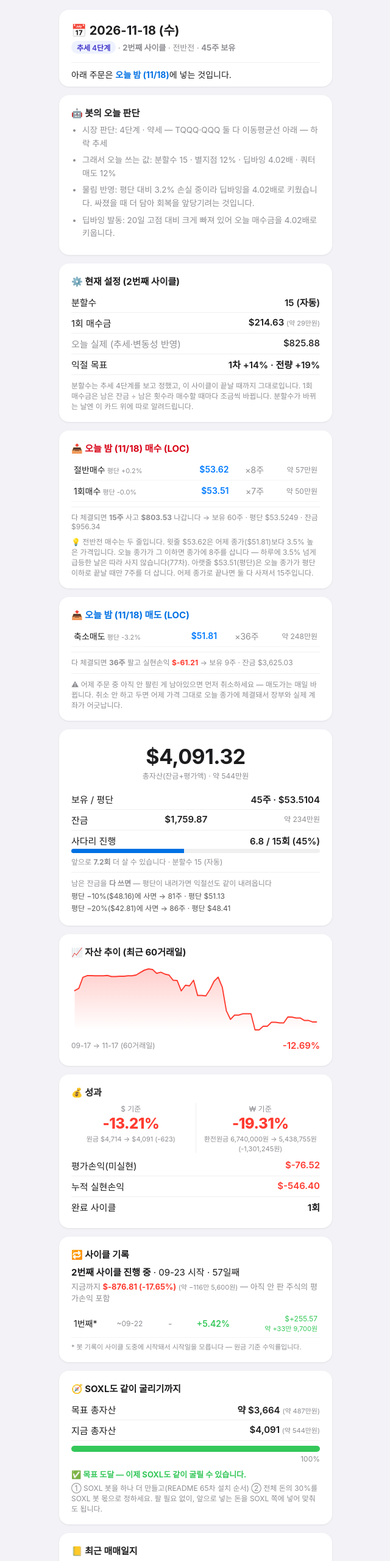
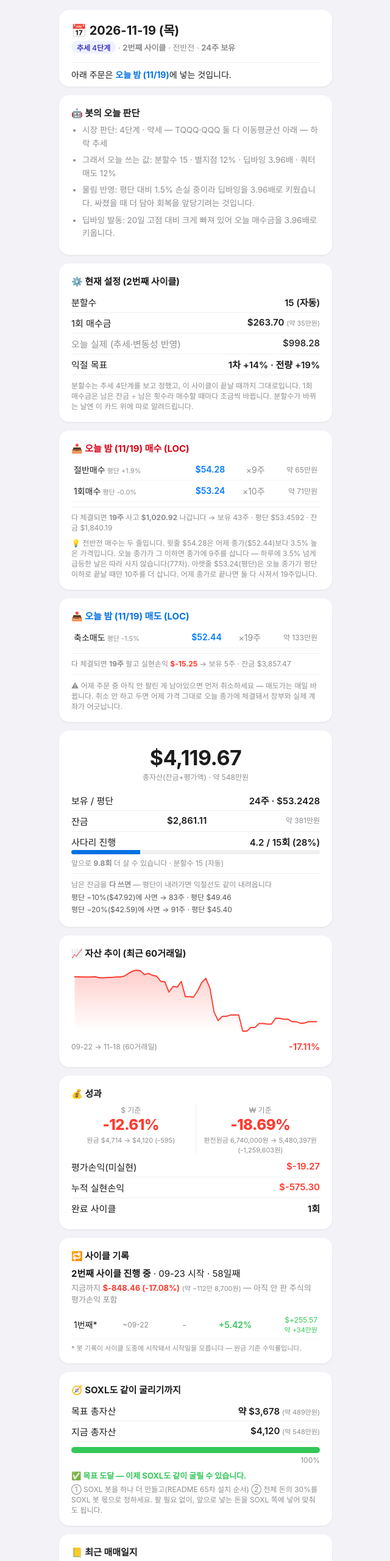
Before and after one commit to jm25120575-cyber/tqqq-view, a plain HTML site: page index.html in a window 1280 px wide. Shown: the top 2560 px of the page at 61% size, without its empty margins (319-959 px from the left). Drawn offline with Linux system fonts and the light colour scheme.

Commit message:
auto: 44453592666 대시보드 갱신 jm25120575-cyber/tqqq-bot@fdc51a0764aee5762bdccc7c0211deb1b1d6fbf8

```diff
--- a/index.html
+++ b/index.html
@@ -49,49 +49,49 @@
 </style>
 </head><body>
 <div class="card" style="padding-bottom:10px;">
-  <h1 style="margin:0;">📅 2026-11-18 (수)</h1>
-  <div class="sub" style="margin-top:4px;"><span class="badge">추세 4단계</span> · <b style="color:var(--fg);">2번째 사이클</b> · 전반전 · <b style="color:var(--fg);">45주 보유</b></div>
+  <h1 style="margin:0;">📅 2026-11-19 (목)</h1>
+  <div class="sub" style="margin-top:4px;"><span class="badge">추세 4단계</span> · <b style="color:var(--fg);">2번째 사이클</b> · 전반전 · <b style="color:var(--fg);">24주 보유</b></div>
   <p style="font-size:14px;margin:9px 0 0;padding-top:9px;border-top:1px solid var(--line);">
-    아래 주문은 <b style="color:#0071e3;">오늘 밤 (11/18)</b>에 넣는 것입니다.</p>
+    아래 주문은 <b style="color:#0071e3;">오늘 밤 (11/19)</b>에 넣는 것입니다.</p>
 </div>
 
 <div class="card">
   <div class="section-title">🤖 봇의 오늘 판단</div>
-  <ul style="margin:0;padding-left:18px;font-size:13.5px;color:var(--sub);line-height:1.6;"><li style="margin-bottom:6px;">시장 판단: 4단계 · 약세 — TQQQ·QQQ 둘 다 이동평균선 아래 — 하락 추세</li><li style="margin-bottom:6px;">그래서 오늘 쓰는 값: 분할수 15 · 별지점 12% · 딥바잉 4.02배 · 쿼터매도 12%</li><li style="margin-bottom:6px;">물림 반영: 평단 대비 3.2% 손실 중이라 딥바잉을 4.02배로 키웠습니다. 싸졌을 때 더 담아 회복을 앞당기려는 것입니다.</li><li style="margin-bottom:6px;">딥바잉 발동: 20일 고점 대비 크게 빠져 있어 오늘 매수금을 4.02배로 키웁니다.</li></ul>
+  <ul style="margin:0;padding-left:18px;font-size:13.5px;color:var(--sub);line-height:1.6;"><li style="margin-bottom:6px;">시장 판단: 4단계 · 약세 — TQQQ·QQQ 둘 다 이동평균선 아래 — 하락 추세</li><li style="margin-bottom:6px;">그래서 오늘 쓰는 값: 분할수 15 · 별지점 12% · 딥바잉 3.96배 · 쿼터매도 12%</li><li style="margin-bottom:6px;">물림 반영: 평단 대비 1.5% 손실 중이라 딥바잉을 3.96배로 키웠습니다. 싸졌을 때 더 담아 회복을 앞당기려는 것입니다.</li><li style="margin-bottom:6px;">딥바잉 발동: 20일 고점 대비 크게 빠져 있어 오늘 매수금을 3.96배로 키웁니다.</li></ul>
 </div>
 
 <div class="card">
   <div class="section-title">⚙️ 현재 설정 (2번째 사이클)</div>
   <div class="stat"><span>분할수</span><b>15 (자동)</b></div>
-  <div class="stat"><span>1회 매수금</span><b>$214.63 <span style="font-size:11px;color:var(--sub);font-weight:400;">(약 29만원)</span></b></div>
-  <div class="stat"><span style="color:var(--sub);">오늘 실제 (추세·변동성 반영)</span><b style="font-weight:500;">$825.88</b></div>
+  <div class="stat"><span>1회 매수금</span><b>$263.70 <span style="font-size:11px;color:var(--sub);font-weight:400;">(약 35만원)</span></b></div>
+  <div class="stat"><span style="color:var(--sub);">오늘 실제 (추세·변동성 반영)</span><b style="font-weight:500;">$998.28</b></div>
   <div class="stat"><span>익절 목표</span><b>1차 +14% · 전량 +19%</b></div>
   <p style="font-size:12px;color:var(--sub);margin:8px 0 0;">분할수는 추세 4단계를 보고 정했고, 이 사이클이 끝날 때까지 그대로입니다. 1회 매수금은 남은 잔금 ÷ 남은 횟수라 매수할 때마다 조금씩 바뀝니다. 분할수가 바뀌는 날엔 이 카드 위에 따로 알려드립니다.</p>
 </div>
 
 <div class="card buy">
-  <div class="section-title">📥 오늘 밤 (11/18) 매수 (LOC)</div>
-  <table><tr><td>절반매수<span style="color:#8e8e93;font-size:11px;"> 평단 +0.2%</span></td><td class="px">$53.62</td><td class="qty">×8주</td><td class="won">약 57만원</td></tr><tr><td>1회매수<span style="color:#8e8e93;font-size:11px;"> 평단 -0.0%</span></td><td class="px">$53.51</td><td class="qty">×7주</td><td class="won">약 50만원</td></tr></table>
-  <p style="font-size:12px;color:#8e8e93;margin:8px 0 0;border-top:1px solid var(--line);padding-top:7px;">다 체결되면 <b>15주</b> 사고 <b>$803.53</b> 나갑니다 → 보유 60주 · 평단 $53.5249 · 잔금 $956.34</p>
-  <p style="font-size:12px;color:var(--sub);margin:8px 0 0;">💡 전반전 매수는 두 줄입니다. 윗줄 $53.62은 어제 종가($51.81)보다 3.5% 높은 가격입니다. 오늘 종가가 그 이하면 종가에 8주를 삽니다 — 하루에 3.5% 넘게 급등한 날은 따라 사지 않습니다(77차). 아랫줄 $53.51(평단)은 오늘 종가가 평단 이하로 끝날 때만 7주를 더 삽니다. 어제 종가로 끝나면 둘 다 사져서 15주입니다.</p>
+  <div class="section-title">📥 오늘 밤 (11/19) 매수 (LOC)</div>
+  <table><tr><td>절반매수<span style="color:#8e8e93;font-size:11px;"> 평단 +1.9%</span></td><td class="px">$54.28</td><td class="qty">×9주</td><td class="won">약 65만원</td></tr><tr><td>1회매수<span style="color:#8e8e93;font-size:11px;"> 평단 -0.0%</span></td><td class="px">$53.24</td><td class="qty">×10주</td><td class="won">약 71만원</td></tr></table>
+  <p style="font-size:12px;color:#8e8e93;margin:8px 0 0;border-top:1px solid var(--line);padding-top:7px;">다 체결되면 <b>19주</b> 사고 <b>$1,020.92</b> 나갑니다 → 보유 43주 · 평단 $53.4592 · 잔금 $1,840.19</p>
+  <p style="font-size:12px;color:var(--sub);margin:8px 0 0;">💡 전반전 매수는 두 줄입니다. 윗줄 $54.28은 어제 종가($52.44)보다 3.5% 높은 가격입니다. 오늘 종가가 그 이하면 종가에 9주를 삽니다 — 하루에 3.5% 넘게 급등한 날은 따라 사지 않습니다(77차). 아랫줄 $53.24(평단)은 오늘 종가가 평단 이하로 끝날 때만 10주를 더 삽니다. 어제 종가로 끝나면 둘 다 사져서 19주입니다.</p>
 </div>
 
 <div class="card sell">
-  <div class="section-title">📤 오늘 밤 (11/18) 매도 (LOC)</div>
-  <table><tr><td>축소매도<span style="color:#8e8e93;font-size:11px;"> 평단 -3.2%</span></td><td class="px">$51.81</td><td class="qty">×36주</td><td class="won">약 248만원</td></tr></table>
-  <p style="font-size:12px;color:#8e8e93;margin:8px 0 0;border-top:1px solid var(--line);padding-top:7px;">다 체결되면 <b>36주</b> 팔고 실현손익 <b style="color:#ff3b30;">$-61.21</b> → 보유 9주 · 잔금 $3,625.03</p>
+  <div class="section-title">📤 오늘 밤 (11/19) 매도 (LOC)</div>
+  <table><tr><td>축소매도<span style="color:#8e8e93;font-size:11px;"> 평단 -1.5%</span></td><td class="px">$52.44</td><td class="qty">×19주</td><td class="won">약 133만원</td></tr></table>
+  <p style="font-size:12px;color:#8e8e93;margin:8px 0 0;border-top:1px solid var(--line);padding-top:7px;">다 체결되면 <b>19주</b> 팔고 실현손익 <b style="color:#ff3b30;">$-15.25</b> → 보유 5주 · 잔금 $3,857.47</p>
   <p style="font-size:12px;color:var(--sub);margin:10px 0 0;border-top:1px solid var(--line);padding-top:8px;">
     ⚠ 어제 주문 중 아직 안 팔린 게 남아있으면 먼저 취소하세요 — 매도가는 매일 바뀝니다.
     취소 안 하고 두면 어제 가격 그대로 오늘 종가에 체결돼서 장부와 실제 계좌가 어긋납니다.</p>
 </div>
 <div class="card">
   <div class="hero" style="margin-top:0;">
-    <div class="num">$4,091.32</div>
-    <div class="lbl">총자산(잔금+평가액) · 약 544만원</div>
+    <div class="num">$4,119.67</div>
+    <div class="lbl">총자산(잔금+평가액) · 약 548만원</div>
   </div>
-  <div class="stat"><span>보유 / 평단</span><b>45주 · $53.5104</b></div>
-  <div class="stat"><span>잔금</span><b>$1,759.87</b> <span style="color:#8e8e93;font-size:12px">약 234만원</span></div>
-  <div class="stat" style="border-bottom:none;padding-bottom:0;"><span>사다리 진행</span><b>6.8 / 15회 (45%)</b></div><div style="height:7px;border-radius:4px;background:var(--line);overflow:hidden;margin:3px 0 5px;"><div style="height:100%;width:45.3%;background:#0071e3;"></div></div><p style="font-size:12px;color:#8e8e93;margin:0 0 6px;">앞으로 <b style="color:var(--fg);">7.2회</b> 더 살 수 있습니다 · 분할수 15 (자동)</p><p style="font-size:12px;color:#8e8e93;margin:9px 0 4px;padding-top:8px;border-top:1px solid var(--line);">남은 잔금을 <b style="color:var(--fg);">다 쓰면</b> — 평단이 내려가면 익절선도 같이 내려옵니다</p><p style="font-size:12px;color:#555;margin:0 0 3px;">평단 −10%($48.16)에 사면 → 81주 · 평단 $51.13</p><p style="font-size:12px;color:#555;margin:0 0 3px;">평단 −20%($42.81)에 사면 → 86주 · 평단 $48.41</p>
+  <div class="stat"><span>보유 / 평단</span><b>24주 · $53.2428</b></div>
+  <div class="stat"><span>잔금</span><b>$2,861.11</b> <span style="color:#8e8e93;font-size:12px">약 381만원</span></div>
+  <div class="stat" style="border-bottom:none;padding-bottom:0;"><span>사다리 진행</span><b>4.2 / 15회 (28%)</b></div><div style="height:7px;border-radius:4px;background:var(--line);overflow:hidden;margin:3px 0 5px;"><div style="height:100%;width:27.7%;background:#0071e3;"></div></div><p style="font-size:12px;color:#8e8e93;margin:0 0 6px;">앞으로 <b style="color:var(--fg);">9.8회</b> 더 살 수 있습니다 · 분할수 15 (자동)</p><p style="font-size:12px;color:#8e8e93;margin:9px 0 4px;padding-top:8px;border-top:1px solid var(--line);">남은 잔금을 <b style="color:var(--fg);">다 쓰면</b> — 평단이 내려가면 익절선도 같이 내려옵니다</p><p style="font-size:12px;color:#555;margin:0 0 3px;">평단 −10%($47.92)에 사면 → 83주 · 평단 $49.46</p><p style="font-size:12px;color:#555;margin:0 0 3px;">평단 −20%($42.59)에 사면 → 91주 · 평단 $45.40</p>
 </div>
 
 <div class="card">
@@ -105,13 +105,13 @@
       <stop offset="100%" stop-color="#ff3b30" stop-opacity="0"/>
     </linearGradient>
   </defs>
-  <polygon points="6.0,110.0 6.0,45.6 13.3,41.8 20.5,23.9 27.8,21.1 35.0,21.1 42.3,21.2 49.5,21.3 56.8,21.3 64.0,20.7 71.3,22.5 78.5,22.5 85.8,22.1 93.1,22.1 100.3,21.3 107.6,21.3 114.8,20.0 122.1,15.9 129.3,12.0 136.6,10.0 143.8,11.1 151.1,17.3 158.3,15.4 165.6,18.4 172.8,19.9 180.1,28.4 187.4,29.1 194.6,46.0 201.9,36.8 209.1,37.8 216.4,28.5 223.6,53.6 230.9,53.6 238.1,54.2 245.4,43.7 252.6,30.2 259.9,23.5 267.2,39.8 274.4,78.6 281.7,92.7 288.9,85.8 296.2,85.8 303.4,83.6 310.7,83.6 317.9,83.6 325.2,110.0 332.4,110.0 339.7,103.9 346.9,103.9 354.2,97.4 361.5,97.4 368.7,98.5 376.0,98.5 383.2,88.8 390.5,89.0 397.7,90.4 405.0,90.4 412.2,94.4 419.5,94.4 426.7,96.9 434.0,96.9 434.0,110.0" fill="url(#eqfill)"/>
-  <polyline points="6.0,45.6 13.3,41.8 20.5,23.9 27.8,21.1 35.0,21.1 42.3,21.2 49.5,21.3 56.8,21.3 64.0,20.7 71.3,22.5 78.5,22.5 85.8,22.1 93.1,22.1 100.3,21.3 107.6,21.3 114.8,20.0 122.1,15.9 129.3,12.0 136.6,10.0 143.8,11.1 151.1,17.3 158.3,15.4 165.6,18.4 172.8,19.9 180.1,28.4 187.4,29.1 194.6,46.0 201.9,36.8 209.1,37.8 216.4,28.5 223.6,53.6 230.9,53.6 238.1,54.2 245.4,43.7 252.6,30.2 259.9,23.5 267.2,39.8 274.4,78.6 281.7,92.7 288.9,85.8 296.2,85.8 303.4,83.6 310.7,83.6 317.9,83.6 325.2,110.0 332.4,110.0 339.7,103.9 346.9,103.9 354.2,97.4 361.5,97.4 368.7,98.5 376.0,98.5 383.2,88.8 390.5,89.0 397.7,90.4 405.0,90.4 412.2,94.4 419.5,94.4 426.7,96.9 434.0,96.9" fill="none" stroke="#ff3b30" stroke-width="2"
+  <polygon points="6.0,110.0 6.0,21.1 13.3,21.1 20.5,21.2 27.8,21.3 35.0,21.3 42.3,20.7 49.5,22.5 56.8,22.5 64.0,22.1 71.3,22.1 78.5,21.3 85.8,21.3 93.1,20.0 100.3,15.9 107.6,12.0 114.8,10.0 122.1,11.1 129.3,17.3 136.6,15.4 143.8,18.4 151.1,19.9 158.3,28.4 165.6,29.1 172.8,46.0 180.1,36.8 187.4,37.8 194.6,28.5 201.9,53.6 209.1,53.6 216.4,54.2 223.6,43.7 230.9,30.2 238.1,23.5 245.4,39.8 252.6,78.6 259.9,92.7 267.2,85.8 274.4,85.8 281.7,83.6 288.9,83.6 296.2,83.6 303.4,110.0 310.7,110.0 317.9,103.9 325.2,103.9 332.4,97.4 339.7,97.4 346.9,98.5 354.2,98.5 361.5,88.8 368.7,89.0 376.0,90.4 383.2,90.4 390.5,94.4 397.7,94.4 405.0,96.9 412.2,96.9 419.5,94.5 426.7,94.5 434.0,94.5 434.0,110.0" fill="url(#eqfill)"/>
+  <polyline points="6.0,21.1 13.3,21.1 20.5,21.2 27.8,21.3 35.0,21.3 42.3,20.7 49.5,22.5 56.8,22.5 64.0,22.1 71.3,22.1 78.5,21.3 85.8,21.3 93.1,20.0 100.3,15.9 107.6,12.0 114.8,10.0 122.1,11.1 129.3,17.3 136.6,15.4 143.8,18.4 151.1,19.9 158.3,28.4 165.6,29.1 172.8,46.0 180.1,36.8 187.4,37.8 194.6,28.5 201.9,53.6 209.1,53.6 216.4,54.2 223.6,43.7 230.9,30.2 238.1,23.5 245.4,39.8 252.6,78.6 259.9,92.7 267.2,85.8 274.4,85.8 281.7,83.6 288.9,83.6 296.2,83.6 303.4,110.0 310.7,110.0 317.9,103.9 325.2,103.9 332.4,97.4 339.7,97.4 346.9,98.5 354.2,98.5 361.5,88.8 368.7,89.0 376.0,90.4 383.2,90.4 390.5,94.4 397.7,94.4 405.0,96.9 412.2,96.9 419.5,94.5 426.7,94.5 434.0,94.5" fill="none" stroke="#ff3b30" stroke-width="2"
             stroke-linejoin="round" stroke-linecap="round"/>
 </svg>
 <div class="stat" style="border-bottom:none;">
-  <span style="color:#8e8e93;font-size:12px;">09-17 → 11-17 (60거래일)</span>
-  <b style="color:#ff3b30;">-12.69%</b>
+  <span style="color:#8e8e93;font-size:12px;">09-22 → 11-18 (60거래일)</span>
+  <b style="color:#ff3b30;">-17.11%</b>
 </div>
 </div>
 
@@ -121,28 +121,28 @@
   <div style="display:flex;gap:8px;margin-bottom:4px;">
     <div style="flex:1;text-align:center;">
     <div style="font-size:12px;color:var(--sub);margin-bottom:2px;">$ 기준</div>
-    <div style="font-size:24px;font-weight:800;color:#ff3b30;letter-spacing:-0.5px;">-13.21%</div>
-    <div style="font-size:11px;color:var(--sub);margin-top:2px;">원금 $4,714 → $4,091 (-623)</div>
+    <div style="font-size:24px;font-weight:800;color:#ff3b30;letter-spacing:-0.5px;">-12.61%</div>
+    <div style="font-size:11px;color:var(--sub);margin-top:2px;">원금 $4,714 → $4,120 (-595)</div>
   </div>
     <div style="width:1px;background:var(--line);"></div>
     <div style="flex:1;text-align:center;">
     <div style="font-size:12px;color:var(--sub);margin-bottom:2px;">₩ 기준</div>
-    <div style="font-size:24px;font-weight:800;color:#ff3b30;letter-spacing:-0.5px;">-19.31%</div>
-    <div style="font-size:11px;color:var(--sub);margin-top:2px;">환전원금 6,740,000원 → 5,438,755원 (-1,301,245원)</div>
+    <div style="font-size:24px;font-weight:800;color:#ff3b30;letter-spacing:-0.5px;">-18.69%</div>
+    <div style="font-size:11px;color:var(--sub);margin-top:2px;">환전원금 6,740,000원 → 5,480,397원 (-1,259,603원)</div>
   </div>
   </div>
-  <div class="stat"><span>평가손익(미실현)</span><b style="color:#ff3b30">$-76.52</b></div>
-  <div class="stat"><span>누적 실현손익</span><b style="color:#ff3b30">$-546.40</b></div>
+  <div class="stat"><span>평가손익(미실현)</span><b style="color:#ff3b30">$-19.27</b></div>
+  <div class="stat"><span>누적 실현손익</span><b style="color:#ff3b30">$-575.30</b></div>
   <div class="stat"><span>완료 사이클</span><b>1회</b></div>
 </div>
 <div class="card">
   <div class="section-title">🔁 사이클 기록</div>
-  <p style="margin:0 0 4px;font-size:15px;"><b>2번째 사이클 진행 중</b> · 09-23 시작 · 57일째</p><p style="margin:0 0 10px;font-size:13px;color:var(--sub);">지금까지 <b style="color:#ff3b30;">$-876.81 (-17.65%)</b> <span style="font-size:11px;color:var(--sub);font-weight:400;">(약 −116만 5,600원)</span> — 아직 안 판 주식의 평가손익 포함</p><table><tr><td>1번째*</td><td style="color:var(--sub);font-size:12px;">~09-22</td><td class="qty">-</td><td style="text-align:right;color:#34c759;font-weight:600;">+5.42%</td><td class="won" style="color:#34c759;">$+255.57<br><span style="font-size:11px;">약 +33만 9,700원</span></td></tr></table><p style="font-size:11px;color:var(--sub);margin:6px 0 0;">* 봇 기록이 사이클 도중에 시작돼서 시작일을 모릅니다 — 원금 기준 수익률입니다.</p>
+  <p style="margin:0 0 4px;font-size:15px;"><b>2번째 사이클 진행 중</b> · 09-23 시작 · 58일째</p><p style="margin:0 0 10px;font-size:13px;color:var(--sub);">지금까지 <b style="color:#ff3b30;">$-848.46 (-17.08%)</b> <span style="font-size:11px;color:var(--sub);font-weight:400;">(약 −112만 8,700원)</span> — 아직 안 판 주식의 평가손익 포함</p><table><tr><td>1번째*</td><td style="color:var(--sub);font-size:12px;">~09-22</td><td class="qty">-</td><td style="text-align:right;color:#34c759;font-weight:600;">+5.42%</td><td class="won" style="color:#34c759;">$+255.57<br><span style="font-size:11px;">약 +34만원</span></td></tr></table><p style="font-size:11px;color:var(--sub);margin:6px 0 0;">* 봇 기록이 사이클 도중에 시작돼서 시작일을 모릅니다 — 원금 기준 수익률입니다.</p>
 </div>
 <div class="card">
   <div class="section-title">🧭 SOXL도 같이 굴리기까지</div>
-  <div class="stat"><span>목표 총자산</span><b>약 $3,664 <span style="font-size:11px;color:var(--sub);font-weight:400;">(약 487만원)</span></b></div>
-  <div class="stat"><span>지금 총자산</span><b>$4,091 <span style="font-size:11px;color:var(--sub);font-weight:400;">(약 544만원)</span></b></div>
+  <div class="stat"><span>목표 총자산</span><b>약 $3,678 <span style="font-size:11px;color:var(--sub);font-weight:400;">(약 489만원)</span></b></div>
+  <div class="stat"><span>지금 총자산</span><b>$4,120 <span style="font-size:11px;color:var(--sub);font-weight:400;">(약 548만원)</span></b></div>
   <div style="background:var(--line);border-radius:6px;height:10px;margin:8px 0 0;overflow:hidden;"><div style="width:100.0%;height:10px;background:#34c759;"></div></div>
   <p style="font-size:12px;margin:4px 0 0;text-align:right;color:var(--sub);">100%</p>
   <p style="font-size:13px;margin:8px 0 0;color:#34c759;"><b>✅ 목표 도달 — 이제 SOXL도 같이 굴릴 수 있습니다.</b></p><p style="font-size:12px;color:var(--sub);margin:4px 0 0;">① SOXL 봇을 하나 더 만들고(README 65차 설치 순서) ② 전체 돈의 30%를 SOXL 봇 몫으로 정하세요. 팔 필요 없이, 앞으로 넣는 돈을 SOXL 쪽에 넣어 맞춰도 됩니다.</p>
@@ -151,7 +151,7 @@
 
 <div class="card">
   <div class="section-title">📒 최근 매매일지</div>
-  <table><tr><td>11-13</td><td>1회매수×1주</td><td class="qty">10주</td></tr><tr><td>11-16</td><td>절반매수×7주</td><td class="qty">24주</td></tr><tr><td>11-16</td><td>1회매수×7주</td><td class="qty">24주</td></tr><tr><td>11-17</td><td>절반매수×10주</td><td class="qty">45주</td></tr><tr><td>11-17</td><td>1회매수×11주</td><td class="qty">45주</td></tr></table>
+  <table><tr><td>11-17</td><td>절반매수×10주</td><td class="qty">45주</td></tr><tr><td>11-17</td><td>1회매수×11주</td><td class="qty">45주</td></tr><tr><td>11-18</td><td>절반매수×8주</td><td class="qty">24주</td></tr><tr><td>11-18</td><td>1회매수×7주</td><td class="qty">24주</td></tr><tr><td>11-18</td><td>축소매도×36주</td><td class="qty">24주</td></tr></table>
 </div>
 
 <div class="card" style="border:1px solid #ff9500;">
@@ -160,13 +160,13 @@
 </div>
 <div class="card" style="border:1px solid #ff9500;">
   <div class="section-title" style="color:#ff9500;">⚠ 장부 대조 필요</div>
-  <p style="font-size:13px;color:var(--sub);margin:0 0 6px;">마지막 증권사 대조로부터 15일 지났습니다.</p>
+  <p style="font-size:13px;color:var(--sub);margin:0 0 6px;">마지막 증권사 대조로부터 16일 지났습니다.</p>
   <p style="font-size:12px;color:var(--sub);margin:0 0 10px;">이 봇은 실제 체결을 조회하지 못하고 종가로 추정만 합니다. 주문을 안 넣은 날이 있으면 보유·평단이 조용히 어긋나므로 실제 계좌와 대조해주세요.</p>
   <p style="font-size:13px;margin:0 0 6px;">메리츠 앱에서 <b>이 3개만</b> 보세요. 같으면 아무것도 안 하셔도 됩니다.</p>
   <table style="width:100%;font-size:13px;border-collapse:collapse;margin:0 0 10px;">
-    <tr><td style="padding:3px 0;color:var(--sub);">보유수량</td><td style="text-align:right;font-weight:600;">45주</td></tr>
-    <tr><td style="padding:3px 0;color:var(--sub);">평균단가</td><td style="text-align:right;font-weight:600;">$53.5104</td></tr>
-    <tr><td style="padding:3px 0;color:var(--sub);">외화예수금</td><td style="text-align:right;font-weight:600;">$1,759.87</td></tr>
+    <tr><td style="padding:3px 0;color:var(--sub);">보유수량</td><td style="text-align:right;font-weight:600;">24주</td></tr>
+    <tr><td style="padding:3px 0;color:var(--sub);">평균단가</td><td style="text-align:right;font-weight:600;">$53.2428</td></tr>
+    <tr><td style="padding:3px 0;color:var(--sub);">외화예수금</td><td style="text-align:right;font-weight:600;">$2,861.11</td></tr>
   </table>
   <p style="font-size:12px;margin:0 0 8px;"><b>다르면 — 가장 쉬운 방법</b>: 저장소 → <b>Actions</b> → <b>매일 자동매매 판정</b> → <b>Run workflow</b> → 1.보유수량 2.평균단가 3.외화예수금 칸에 메리츠 숫자를 넣고(필요한 칸만) 초록 <b>Run workflow</b>. state.json은 열지 않아도 됩니다. 돈을 새로 넣었을 땐 4.새로 넣은 달러 5.환전에 쓴 원화 칸만 채우세요(3번과 같이 쓰면 멈춥니다). <b>오늘 밤 주문을 넣기 전</b>에 하는 게 가장 깔끔합니다 — 이미 넣었다면 새로 나온 주문표가 넣은 주문과 같은지 확인하세요.</p>
   <details>
@@ -176,16 +176,16 @@
     <pre style="font-size:12px;overflow-x:auto;background:rgba(127,127,127,.12);padding:10px;border-radius:8px;margin:0;"><code>"adjustments": {
   &quot;deposit&quot;: 0,
   &quot;deposit_krw&quot;: 0,
-  &quot;set_hold&quot;: 45,
-  &quot;set_avg&quot;: 53.5104,
-  &quot;set_cash&quot;: 1759.87,
+  &quot;set_hold&quot;: 24,
+  &quot;set_avg&quot;: 53.2428,
+  &quot;set_cash&quot;: 2861.11,
   &quot;set_T&quot;: null,
   &quot;set_total_deposited&quot;: null,
   &quot;set_total_deposited_krw&quot;: null,
-  &quot;note&quot;: &quot;2026-11-18 증권사 대조&quot;
+  &quot;note&quot;: &quot;2026-11-19 증권사 대조&quot;
 }</code></pre>
   </details>
 </div>
-<div class="updated">마지막 갱신 2026-11-18 12:47 KST</div>
+<div class="updated">마지막 갱신 2026-11-19 12:45 KST</div>
 
 </body></html>
```
